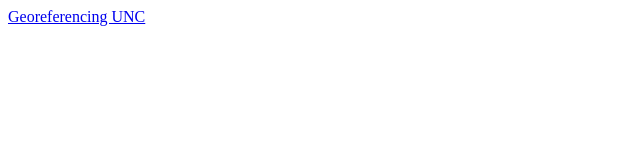
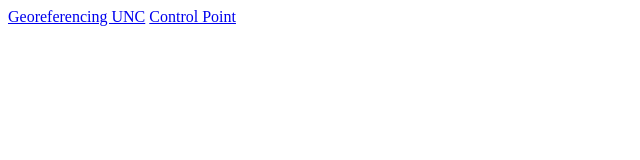
Before and after one commit to rachLC/Homework_4, a plain HTML site: page HW4/index.html in a window 1280 px wide. Shown: the whole page, without its empty margins (0-640 px from the left). Drawn offline with Linux system fonts and the light colour scheme.

Commit message:
adding control points

```diff
--- a/HW4/index.html
+++ b/HW4/index.html
@@ -8,5 +8,6 @@
 </head>
 <body>
     <a href="./hw4tile.png">Georeferencing UNC</a>
+    <a href="./gcp_chapelhill1993.points">Control Point</a>
 </body>
 </html>
```
